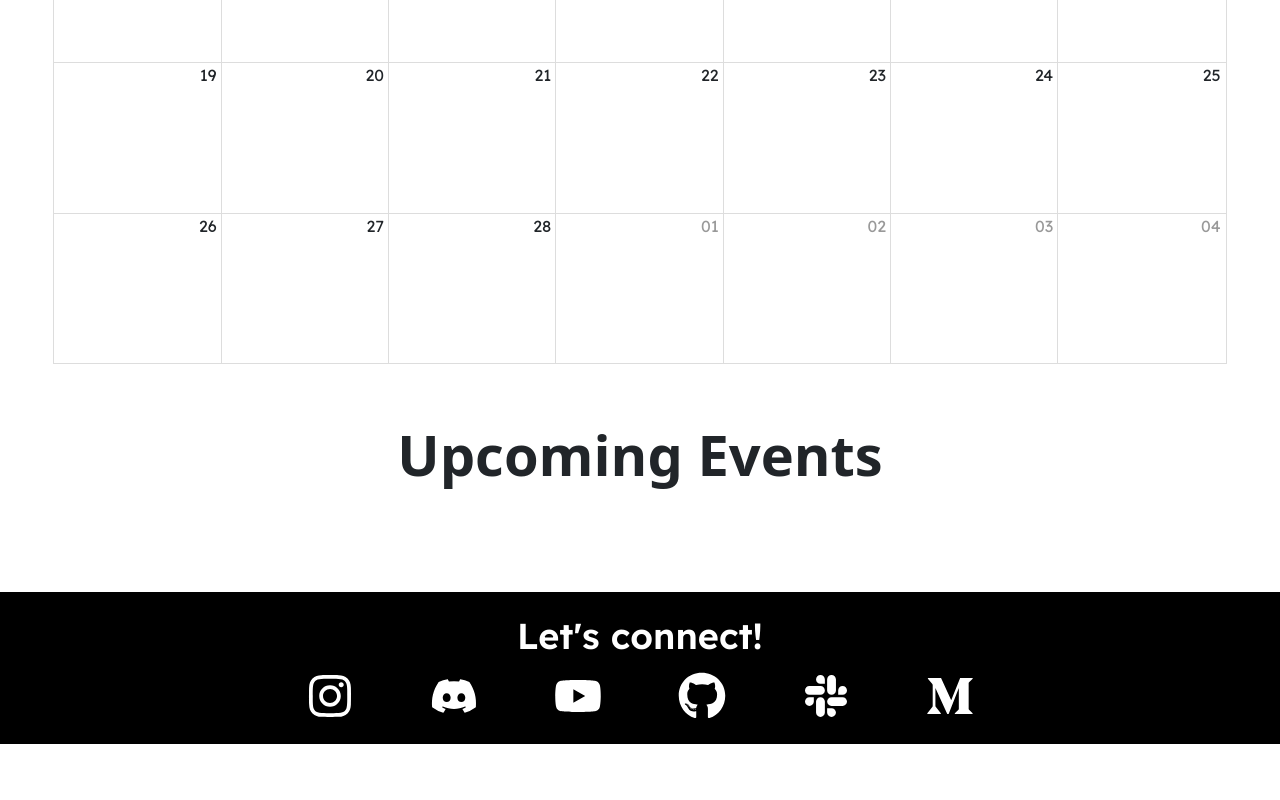
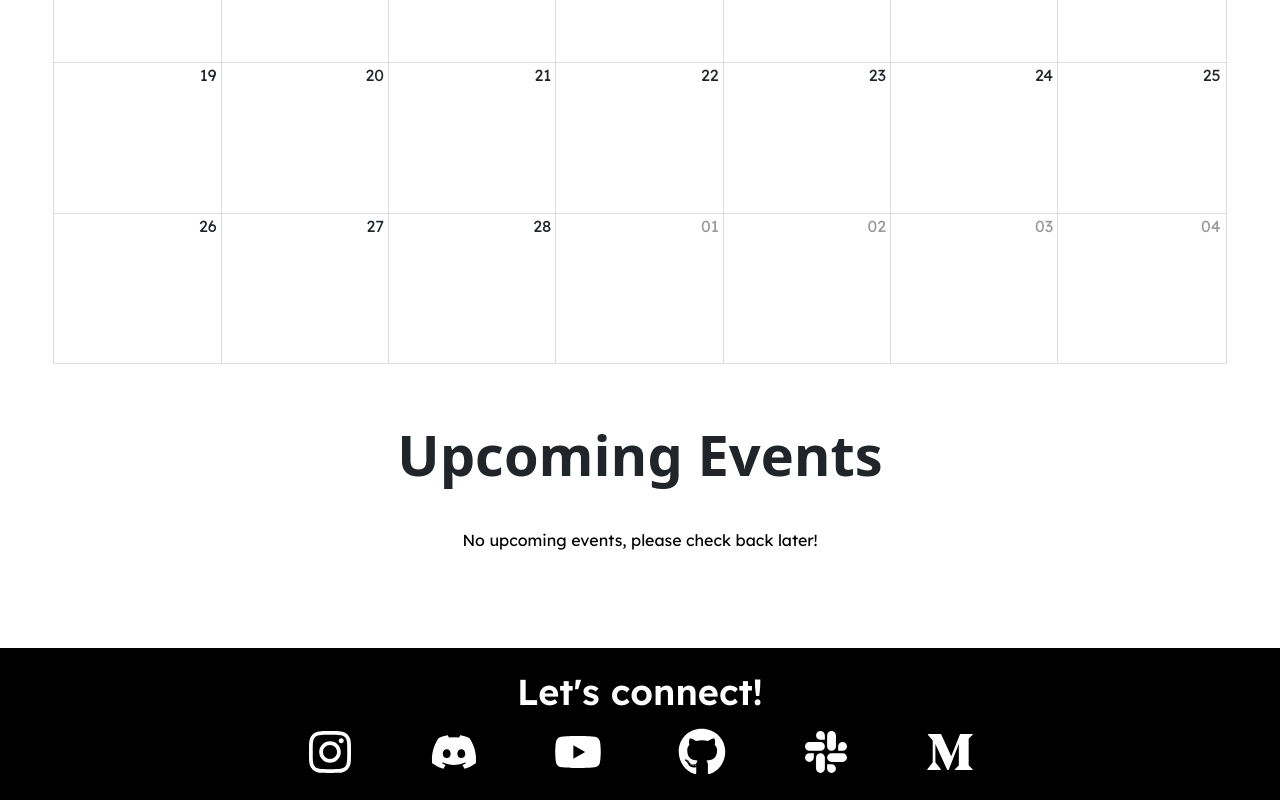
Before and after one commit to acm-ucr/acm-hydra, a Next.js app: page /events in a window 1280 px wide. Shown: the part 720-1520 px from the top of the page. Before the commit the page ends 1464 px from the top, so only its background shows below. Built offline with nearby package versions, Linux system fonts and the light colour scheme.

Commit message:
Add No Event Text to Calendar

```diff
--- a/components/CalendarEvents.js
+++ b/components/CalendarEvents.js
@@ -71,7 +71,8 @@ const CalendarEvents = () => {
 				<p className='text-center flex justify-center text-heading'>
 					Upcoming Events
 				</p>
-				{events.map((event, index) => (
+				{events.length ? (
+					events.map((event, index) => (
 						<Col className='p-3' md={6} lg={3} key={index}>
 							<Event
 								title={event.title}
@@ -82,7 +83,12 @@ const CalendarEvents = () => {
 								description={event.description}
 							/>
 						</Col>
-				))}
+					))
+				) : (
+					<Col className='flex justify-center text-center text-acm-black font-lexend p-3'>
+						No upcoming events, please check back later!
+					</Col>
+				)}
 			</Row>
 		</section>
 	);
```
Lines whose indentation alone changed are shown as unchanged.
